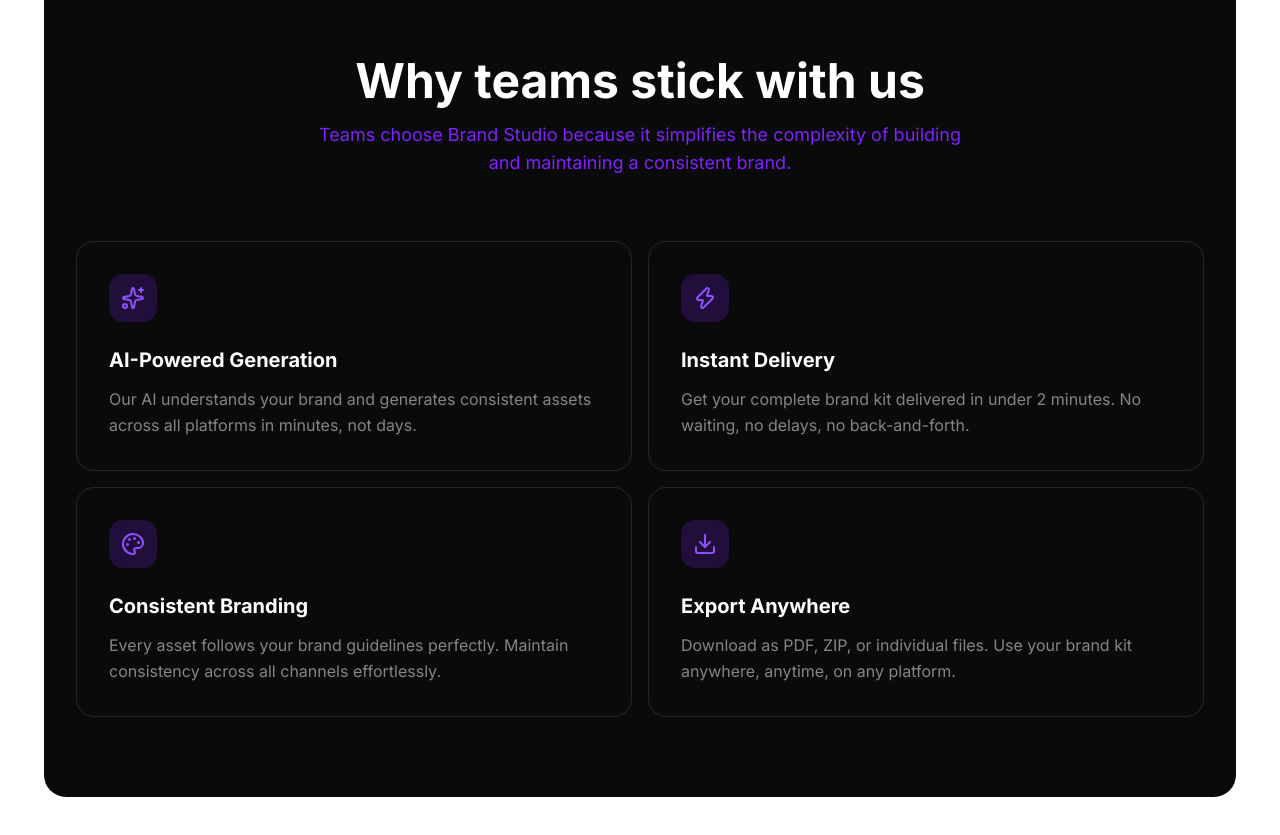
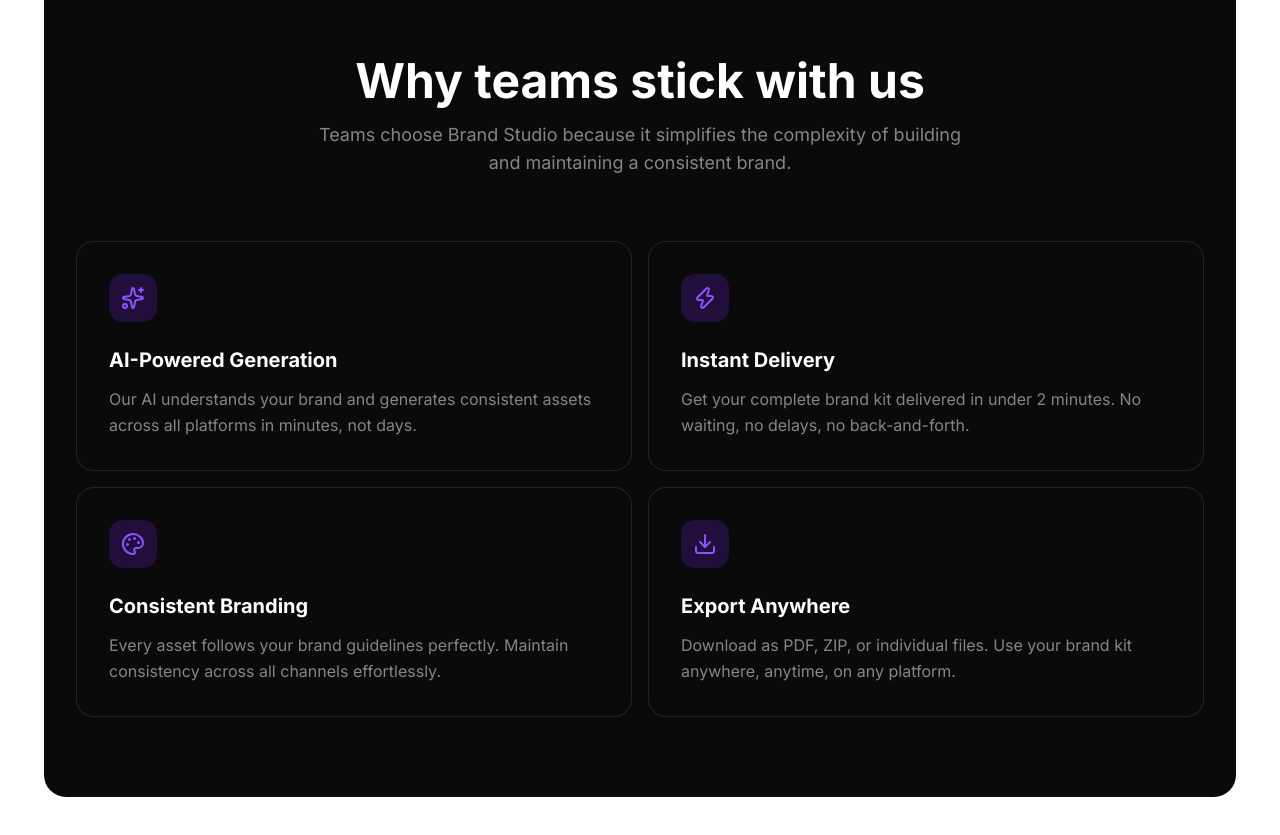
Before and after one commit to obahblack/Brand-Studio, a Next.js app: page / in a window 1280 px wide. Shown: the part 3248-4083 px from the top of the page. Built offline with nearby package versions, Linux system fonts and the light colour scheme.

Commit message:
Change benefits subtext to gray

```diff
--- a/src/components/landing/benefits.tsx
+++ b/src/components/landing/benefits.tsx
@@ -33,7 +33,7 @@
             <h2 className="text-4xl md:text-5xl font-bold text-white text-center mb-4">
               Why teams stick with us
             </h2>
-            <p className="text-violet-600 text-center text-lg mb-16 max-w-2xl mx-auto">
+            <p className="text-white/50 text-center text-lg mb-16 max-w-2xl mx-auto">
                Teams choose Brand Studio because it simplifies the complexity of building and maintaining a consistent brand.
             </p>
           </ScrollReveal>
```
